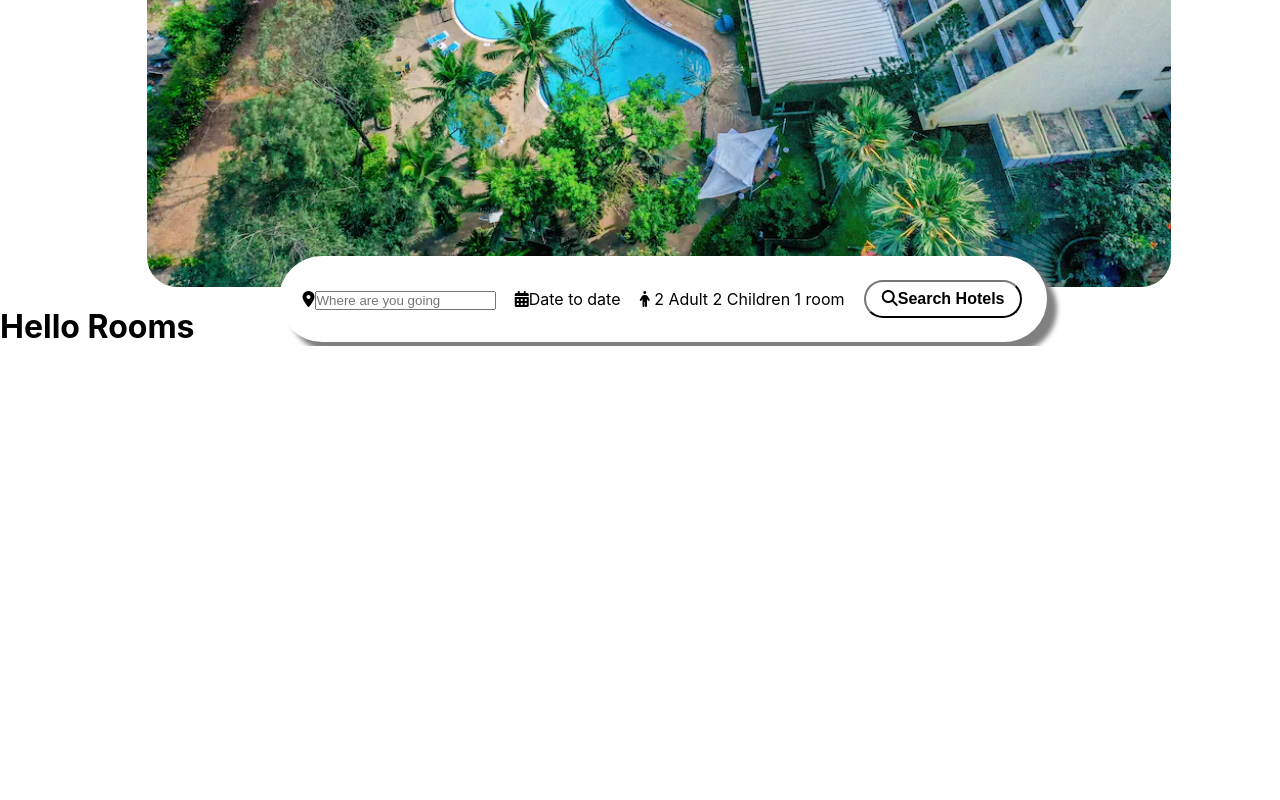
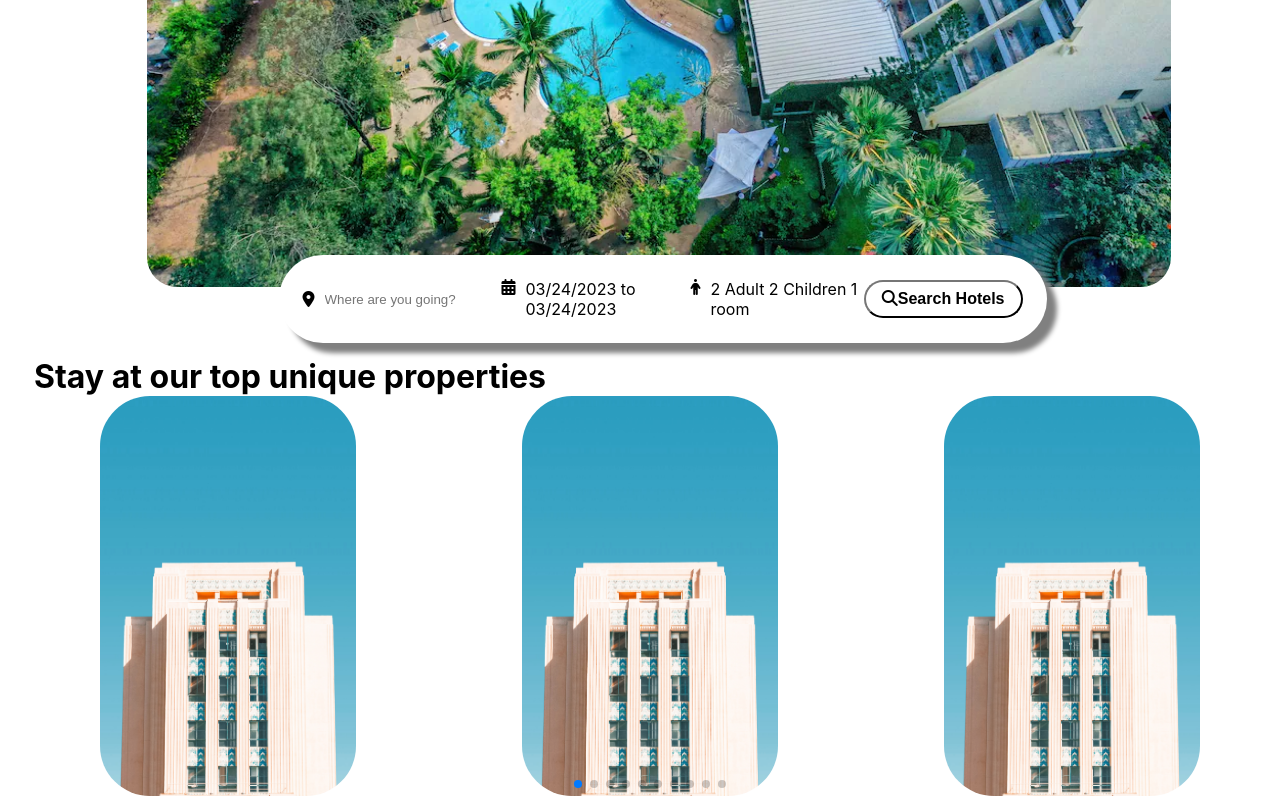
Before and after one commit to pramitbhar26/hotel_booking, a React (Create React App) app: page / in a window 1280 px wide. Shown: the part 473-1273 px from the top of the page. Before the commit the page ends 819 px from the top, so only its background shows below. Built offline with nearby package versions, Linux system fonts and the light colour scheme.

Commit message:
Implementing Slider

```diff
--- a/package.json
+++ b/package.json
@@ -10,7 +10,9 @@
     "@testing-library/react": "^13.4.0",
     "@testing-library/user-event": "^13.5.0",
     "@trendyol-js/react-carousel": "^3.0.2",
+    "date-fns": "^2.30.0",
     "react": "^18.2.0",
+    "react-date-range": "^1.4.0",
     "react-dom": "^18.2.0",
     "react-router": "^6.9.0",
     "react-router-dom": "^6.9.0",
--- a/src/Routes/Home.js
+++ b/src/Routes/Home.js
@@ -4,6 +4,7 @@ import Hero from '../components/hero/Hero';
 // import Heroimg from "../assets/Hotelimg.jpeg";
 // import hotel2 from "../assets/hotel2.jpg";
 import Searchbar from '../components/SearchBar/Searchbar';
+import HotelSlider from '../components/HotelSlider/hotelslider';
 const Home = () => {
   return (
     <>
@@ -11,16 +12,14 @@ const Home = () => {
         <Navbar />
       </div>
       <div>
-    <Hero
-    // cName="hero"
-    // heroImg={Heroimg}
-    // title="Your Journey Your Story"
-    // text="Choose Your Favourite Destination"
-    />
-
+        <Hero />
       </div>
+      <div>
         <Searchbar />
-    <h1>Hello Rooms</h1>
+      </div>
+      <div>
+        <HotelSlider />
+      </div>
     </>
   )
 }
--- /dev/null
+++ b/src/components/HotelSlider/hotelslider.css
@@ -0,0 +1,51 @@
+.heading{
+    display: flex;
+    top: 50px;
+    position: relative;
+    /* left: 175px; */
+    align-items: center;
+    justify-content:center;
+    right: 350px;
+    z-index: -1;
+}
+
+.slider{
+    margin-top: 50px;
+    display: flex;
+    flex-direction: column;
+    align-items: center;
+    /* gap: 20px; */
+    margin-left: 20px;
+    z-index: -1;
+}
+
+.swiper {
+    width: 100%;
+    height: 100%;
+  }
+
+  .swiper-slide {
+    text-align: center;
+    font-size: 18px;
+    background: white;
+
+    /* Center slide text vertically */
+    display: flex;
+    justify-content: center;
+    align-items: center;
+  }
+
+  .swiper-slide img {
+    display: inline-flex;
+    flex-direction: row;
+    width: 20vw;
+    height: 50vh;
+    left: 10px;
+    object-fit: cover;
+    border-radius: 50px;
+    /* gap: 2px; */
+  }
+  .mySwiper{
+    justify-content: center;
+
+  }
--- /dev/null
+++ b/src/components/HotelSlider/hotelslider.js
@@ -0,0 +1,58 @@
+import React, { useRef, useState } from 'react';
+import "./hotelslider.css";
+import img1 from "../assets/img01.jpg";
+import { Swiper, SwiperSlide } from "swiper/react";
+
+// Import Swiper styles
+import "swiper/css";
+import "swiper/css/pagination";
+import { Pagination } from "swiper";
+const hotelslider = () => {
+    return (
+        <div>
+            <div className='heading'>
+                <h1>
+                    Stay at our top unique properties
+                </h1 >
+            </div>
+            <div className='slider'>
+                {/* <div className='featured'>
+                <div className='featuredItems'>
+                    <img src={img1} alt='hotelImg' className='featuredImg'/>
+                </div> */}
+                <Swiper
+                    slidesPerView={3}
+                    spaceBetween={5}
+                    pagination={{
+                        clickable: true,
+                    }}
+                    modules={[Pagination]}
+                    className="mySwiper"
+                >
+                    <SwiperSlide>
+                        <img src={img1} alt='hotelImg' className='sliderImg'/>
+                    </SwiperSlide>
+                    <SwiperSlide>
+                        <img src={img1} alt='hotelImg'/>
+                    </SwiperSlide>
+                    <SwiperSlide>
+                        <img src={img1} alt='hotelImg'/>
+                    </SwiperSlide>
+                    <SwiperSlide>
+                        <img src={img1} alt='hotelImg'/>
+                    </SwiperSlide>
+                    <SwiperSlide>Slide 2</SwiperSlide>
+                    <SwiperSlide>Slide 3</SwiperSlide>
+                    <SwiperSlide>Slide 4</SwiperSlide>
+                    <SwiperSlide>Slide 5</SwiperSlide>
+                    <SwiperSlide>Slide 6</SwiperSlide>
+                    <SwiperSlide>Slide 7</SwiperSlide>
+                    <SwiperSlide>Slide 8</SwiperSlide>
+                    <SwiperSlide>Slide 9</SwiperSlide>
+                </Swiper>
+            </div>
+        </div>
+    )
+}
+
+export default hotelslider
--- a/src/components/SearchBar/Searchbar.css
+++ b/src/components/SearchBar/Searchbar.css
@@ -43,7 +43,24 @@
     background-color: black;
     color: rgb(244, 243, 248);
 }
-
+.date{
+    position: absolute;
+    top: 75px;
+    left: 225px;
+    z-index: 69;
+    border-radius: 5px;
+}
+.headerSearchtext{
+    cursor: pointer;
+}
+.HeaderSearchInput{
+    border: none;
+    outline: none;
+}
+.headerSearchItem{
+    display: flex;
+    gap: 10px;
+}
 @media  screen and (max-width:850px) {
     .headerSearch{
         height: 40vh;
@@ -68,6 +85,11 @@
         gap: 1.5rem;
         margin-left: 15px;
     }
+    .date{
+        position: absolute;
+        top: 100px;
+        left: 18px;
+    }
     /* .headerSearchItem{ */
     /* } */
     /* .HeaderSearchInput{
--- a/src/components/SearchBar/Searchbar.js
+++ b/src/components/SearchBar/Searchbar.js
@@ -1,17 +1,30 @@
 import React from 'react'
 import './Searchbar.css'
+import { DateRange } from 'react-date-range';
+import { useState } from 'react';
+import { format } from 'date-fns';
+import 'react-date-range/dist/styles.css'; // main css file
+import 'react-date-range/dist/theme/default.css'; // theme css file
 const Searchbar = () => {
+  const [openDate,setopenDate] = useState(false);
+  const [date, setdate] = useState([
+    {
+      startDate: new Date(),
+      endDate: new Date(),
+      key: 'selection'
+    }
+  ]);
   return (
     <div className='headerSearch'>
       <div className='searchContainer'>
 
         <div className='headerSearchItem'>
           {/* <div className='icondiv'> */}
-        <i class="fas fa-map-marker-alt" style={{color: "#000000",}}></i>
+          <i class="fas fa-map-marker-alt" style={{ color: "#000000", }}></i>
           {/* </div> */}
           <input
             type='text'
-           placeholder='Where are you going'
+            placeholder='Where are you going?'
             className='HeaderSearchInput'
           />
         </div>
@@ -19,9 +32,16 @@ const Searchbar = () => {
           {/* <div className='icondiv'> */}
           <i class="fa-solid fa-calendar-days"></i>
           {/* </div> */}
-        <span className='headerSearchtext'>
-          Date to date
+          <span onClick={() => setopenDate(!openDate)} className='headerSearchtext'>
+          {`${format(date[0].startDate,"MM/dd/yyyy")} to ${format(date[0].endDate,"MM/dd/yyyy")}`}
           </span>
+          { openDate && <DateRange
+            editableDateInputs={true}
+            onChange={item => setdate([item.selection])}
+            moveRangeOnFirstSelection={false}
+            ranges={date}
+            className='date'
+          />}
         </div>
         <div className='headerSearchItem'>
           {/* <div className='icondiv'> */}
```
Also changed, not shown: 1 other file (tests, documents, lock files or other folders). Lines whose indentation alone changed are shown as unchanged.
